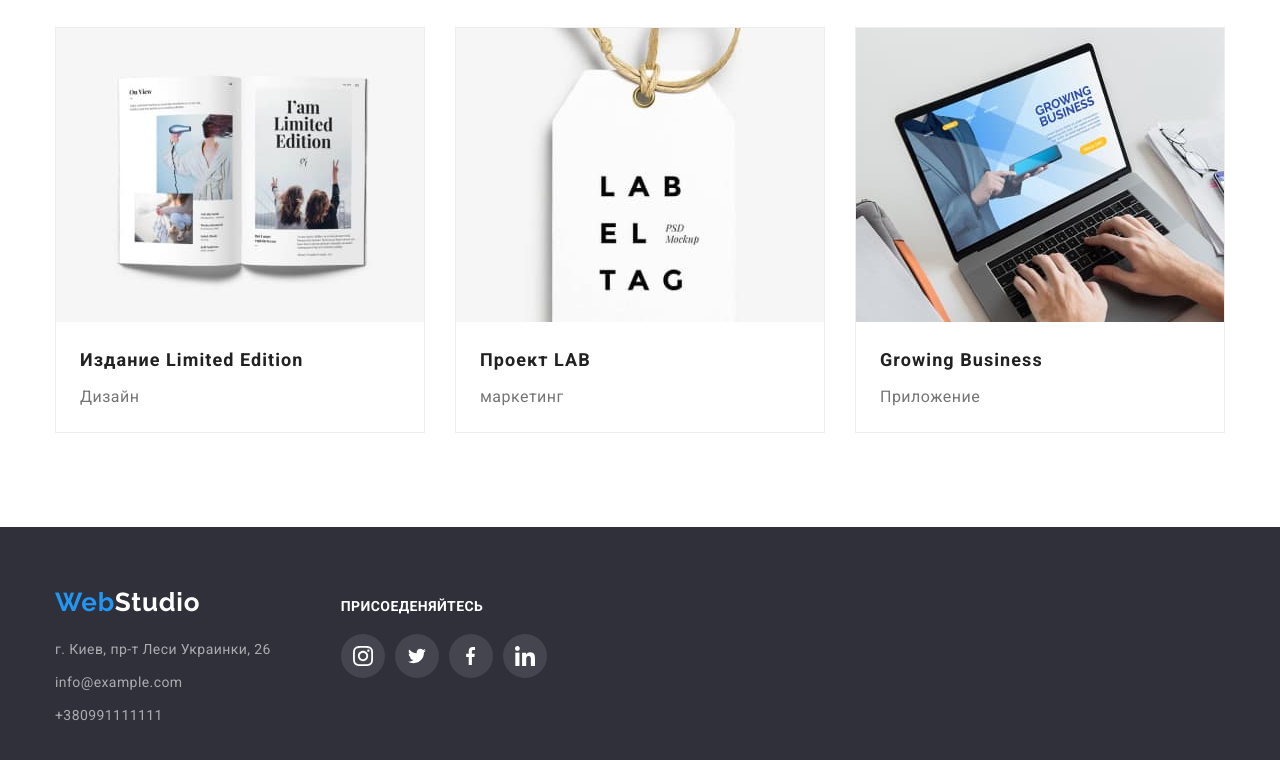
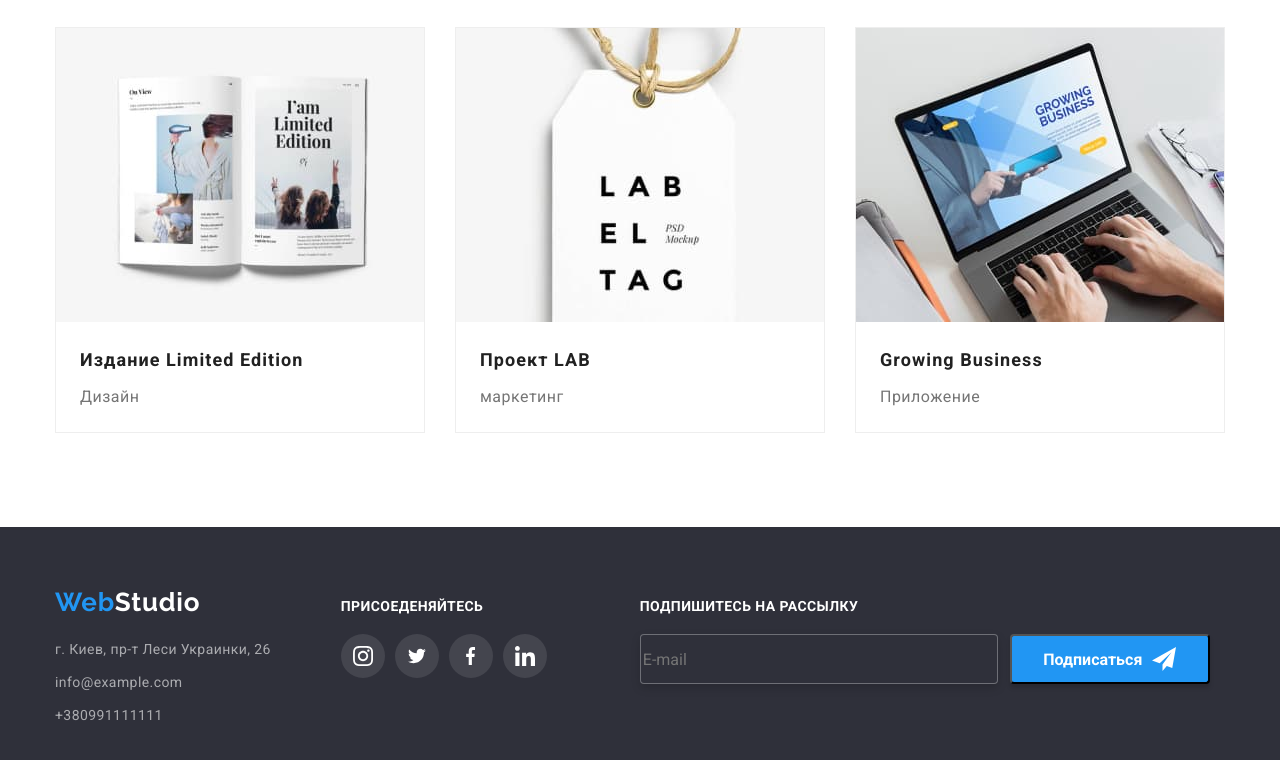
Before and after one commit to YuliaGordienko/goit-markup-hw-06, a plain HTML site: page portfolio.html in a window 1280 px wide. Shown: the part 1111-1871 px from the top of the page. Drawn offline with nearby package versions, Linux system fonts and the light colour scheme.

Commit message:
add form in foot to portfolio

```diff
--- a/portfolio.html
+++ b/portfolio.html
@@ -269,6 +269,19 @@
               </li>
             </ul>
             </div>
+            <div class="footer-conteiner-form">
+              <p class="p-for-footer">Подпишитесь на рассылку</p>
+              <form class="form-footer">
+              <label class="modal-form-input-label-footer">
+                <input class="modal-form-input-footer" type="email" name="user-email" placeholder="E-mail">
+              </label>
+              <button type="submit" class="button-submit-foot">Подписаться
+                <svg class="button-submit-foot-svg" width="24" height="24">
+                  <use href=./images/sprite.svg#icon-icon-send></use>
+                </svg>
+              </button>
+            </form>
+            </div>
             </div>
 
           </footer>
```
